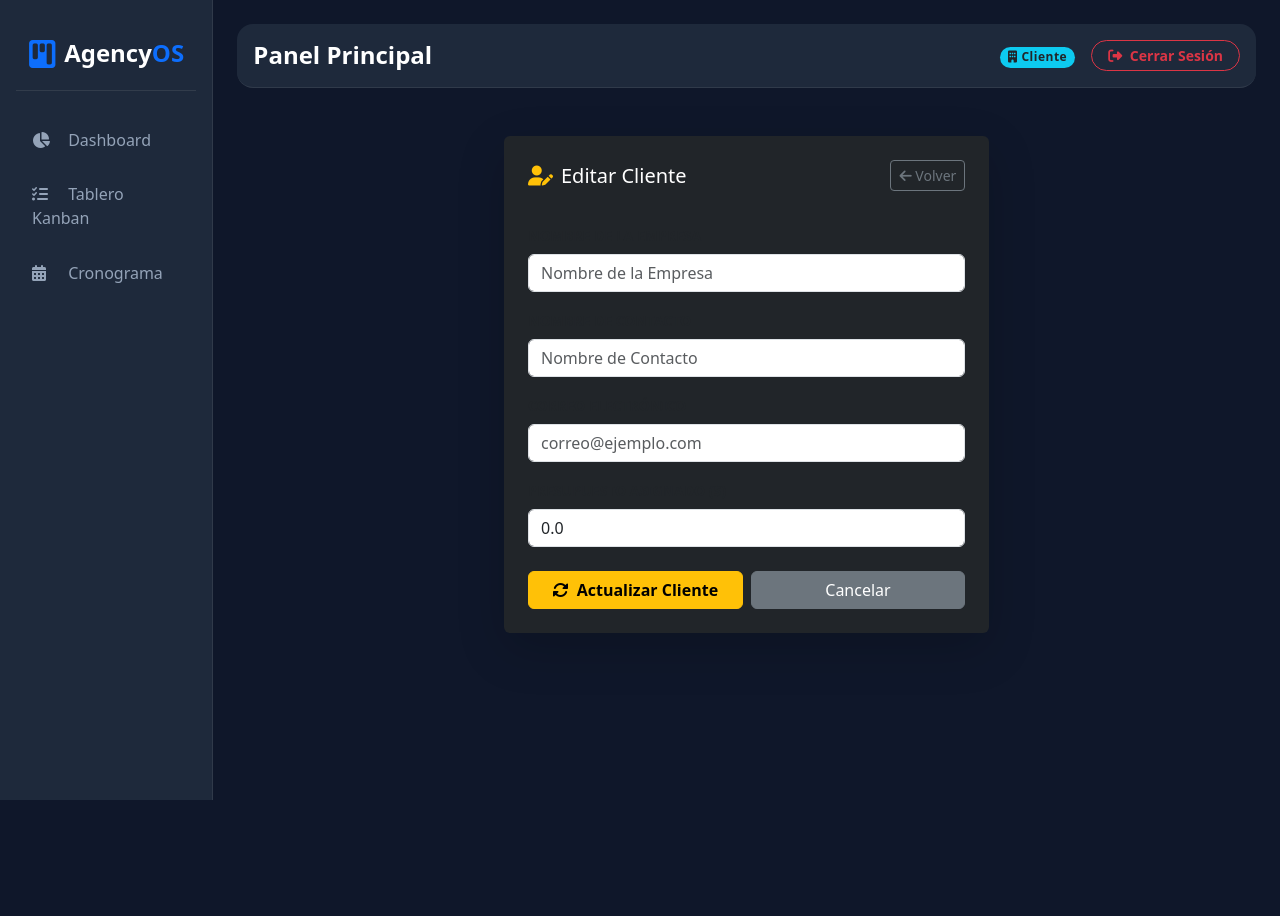
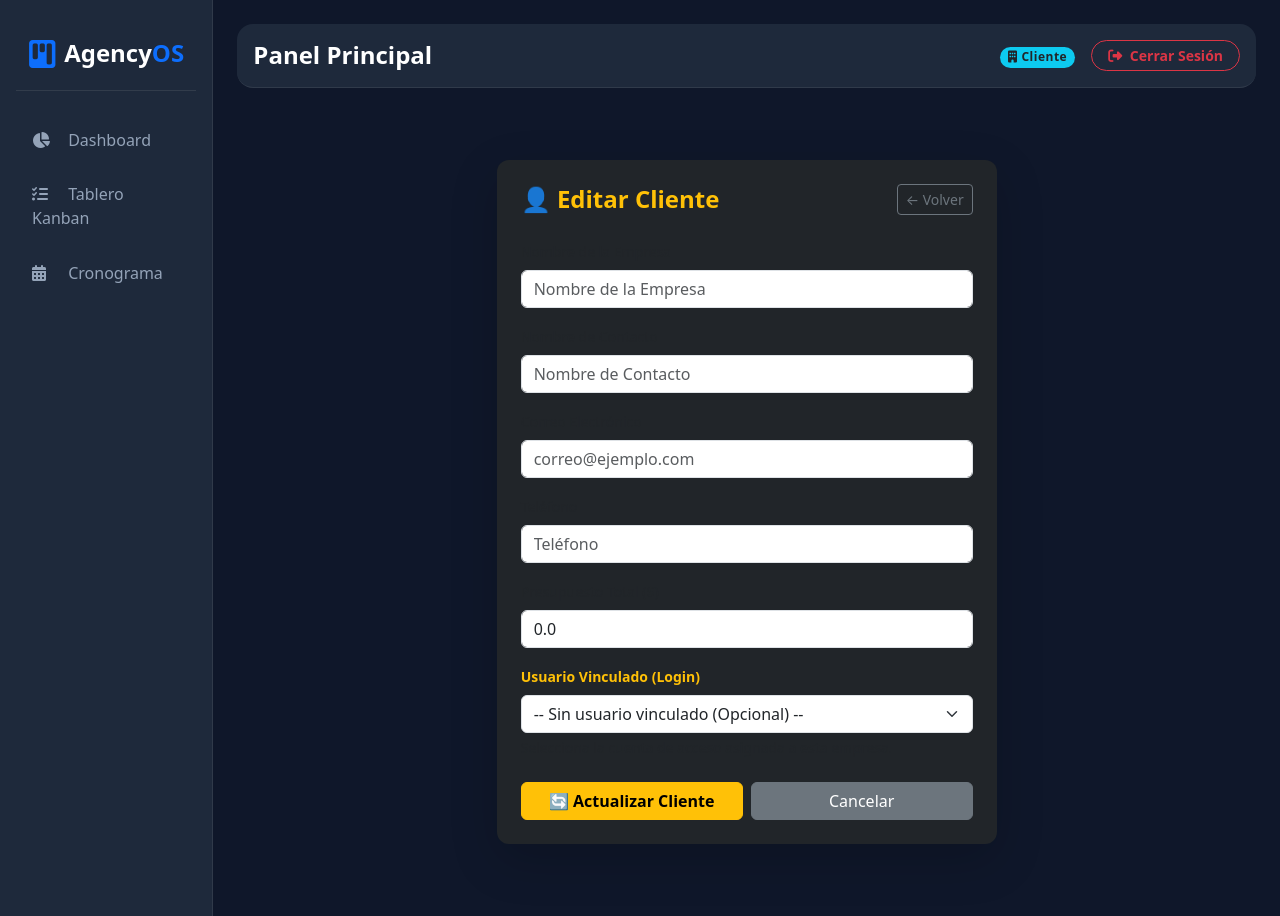
Before and after one commit to gabrielaloachamin4487-arch/gestion_agencias, a Django app: template templates/core/editar_cliente.html in a window 1280 px wide. Before the commit the page ends 800 px from the top, so only its background shows below. Run offline with Django 5.2, Linux system fonts and the light colour scheme; the template is opened without the code that fills it: values that come from a table or form of the project are taken from there, others are empty; data comes from the database, SQL or seed files in the repository.

Commit message:
Actualizada plantilla editar_cliente para mostrar selector de usuario

```diff
--- a/templates/core/editar_cliente.html
+++ b/templates/core/editar_cliente.html
@@ -1,45 +1,55 @@
 {% extends 'base.html' %}
 
 {% block content %}
-<div class="container py-4">
-    <div class="row justify-content-center">
-        <div class="col-md-6">
-            <div class="card bg-dark text-white shadow-lg border-0 rounded-lg">
-                <div class="card-header bg-transparent border-0 pt-4 px-4 d-flex justify-content-between align-items-center">
-                    <h5 class="mb-0"><i class="fas fa-user-edit text-warning me-2"></i>Editar Cliente</h5>
-                    <a href="{% url 'crear_cliente' %}" class="btn btn-sm btn-outline-secondary">
-                        <i class="fas fa-arrow-left"></i> Volver
-                    </a>
+<div class="container py-5 d-flex justify-content-center">
+  <div class="card bg-dark text-white p-4 shadow-lg border-0" style="max-width: 500px; width: 100%; border-radius: 12px;">
+
+    <div class="d-flex justify-content-between align-items-center mb-4">
+      <h4 class="fw-bold m-0" style="color: #ffc107;">👤 Editar Cliente</h4>
+      <a href="{% url 'crear_cliente' %}" class="btn btn-outline-secondary btn-sm">← Volver</a>
     </div>
-                <div class="card-body p-4">
+
     <form method="POST">
       {% csrf_token %}
+
       <div class="mb-3">
-                            <label class="form-label text-muted small text-uppercase fw-bold">Nombre de la Empresa</label>
+        <label class="form-label small text-muted">Nombre de la Empresa</label>
         {{ form.nombre_empresa }}
       </div>
+
       <div class="mb-3">
-                            <label class="form-label text-muted small text-uppercase fw-bold">Nombre de Contacto</label>
+        <label class="form-label small text-muted">Nombre de Contacto</label>
         {{ form.contacto_nombre }}
       </div>
+
       <div class="mb-3">
-                            <label class="form-label text-muted small text-uppercase fw-bold">Correo Electrónico</label>
+        <label class="form-label small text-muted">Correo Electrónico</label>
         {{ form.email }}
       </div>
+
       <div class="mb-3">
-                            <label class="form-label text-muted small text-uppercase fw-bold">Presupuesto Asignado ($)</label>
+        <label class="form-label small text-muted">Teléfono</label>
+        {{ form.telefono }}
+      </div>
+
+      <div class="mb-3">
+        <label class="form-label small text-muted">Presupuesto Total ($)</label>
         {{ form.presupuesto_total }}
       </div>
-                        <div class="d-flex gap-2 pt-2">
-                            <button type="submit" class="btn btn-warning w-100 fw-bold">
-                                <i class="fas fa-sync-alt me-1"></i> Actualizar Cliente
-                            </button>
+
+      <!-- DESPLEGABLE DE USUARIO CONECTADO -->
+      <div class="mb-4">
+        <label class="form-label small text-warning fw-bold">Usuario Vinculado (Login)</label>
+        {{ form.usuario }}
+        <small class="text-muted d-block mt-1">Selecciona la cuenta de acceso asignada a esta empresa.</small>
+      </div>
+
+      <div class="d-flex gap-2">
+        <button type="submit" class="btn btn-warning w-100 fw-bold">🔄 Actualizar Cliente</button>
         <a href="{% url 'crear_cliente' %}" class="btn btn-secondary w-100">Cancelar</a>
       </div>
     </form>
-                </div>
-            </div>
-        </div>
+
   </div>
 </div>
 {% endblock %}
```
Lines whose indentation alone changed are shown as unchanged.
